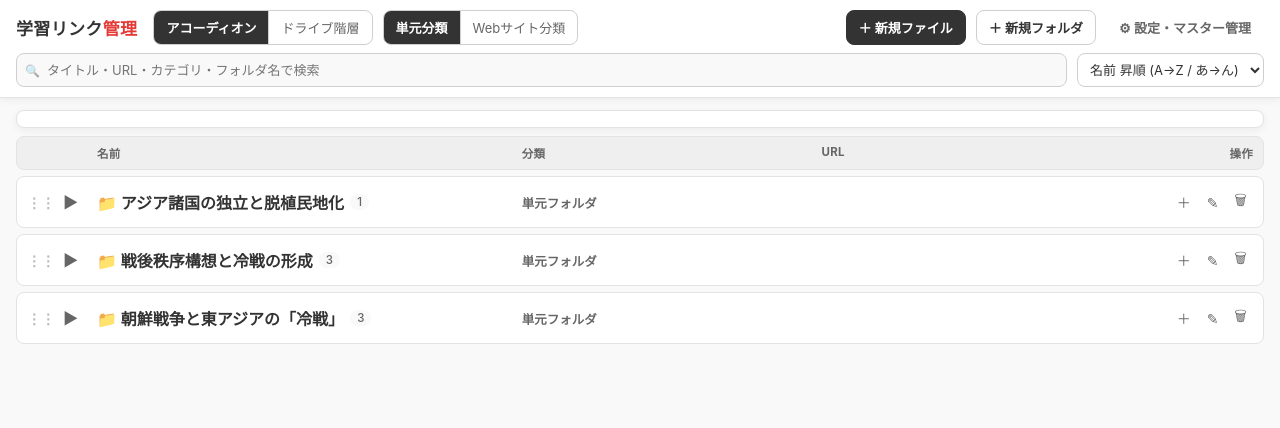
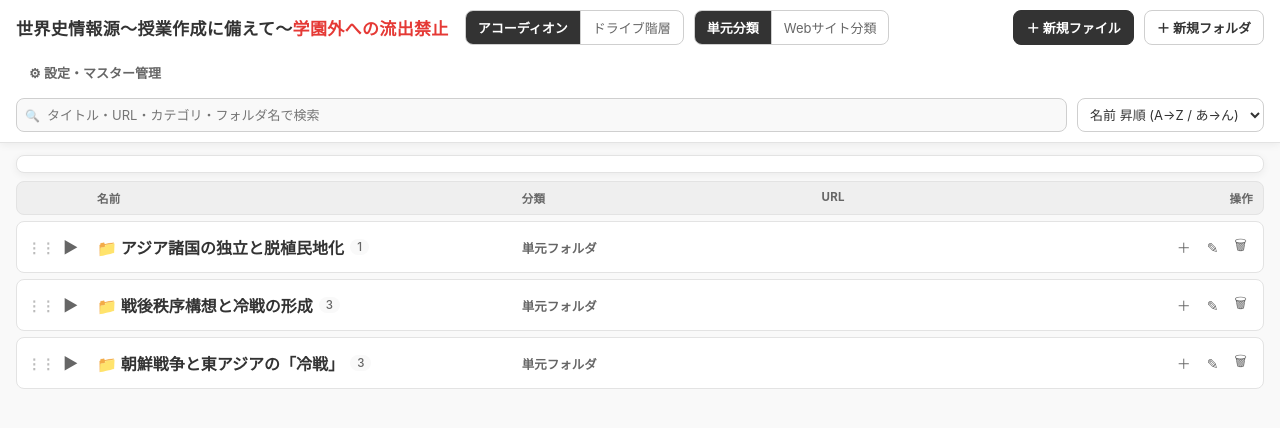
Before and after one commit to ksp520290/worldHistory_sorce, a plain HTML site: page index.html in a window 1280 px wide. Drawn offline with Linux system fonts and the light colour scheme.

Commit message:
changes title and siteTitle

```diff
--- a/index.html
+++ b/index.html
@@ -3,7 +3,7 @@
 <head>
 <meta charset="UTF-8">
 <meta name="viewport" content="width=device-width, initial-scale=1.0">
-<title>学習リンク管理システム</title>
+<title>世界史の民</title>
 <style>
 :root{
   --bg-base:#FFFFFF;
@@ -377,7 +377,7 @@ select.sort-select{
 <div id="app">
   <header class="toolbar">
     <div class="toolbar-row">
-      <div class="brand">学習リンク<span>管理</span></div>
+      <div class="brand">世界史情報源～授業作成に備えて～<span>学園外への流出禁止</span></div>
       <div class="seg" id="modeSeg">
         <button data-mode="accordion">アコーディオン</button>
         <button data-mode="drive">ドライブ階層</button>
```
